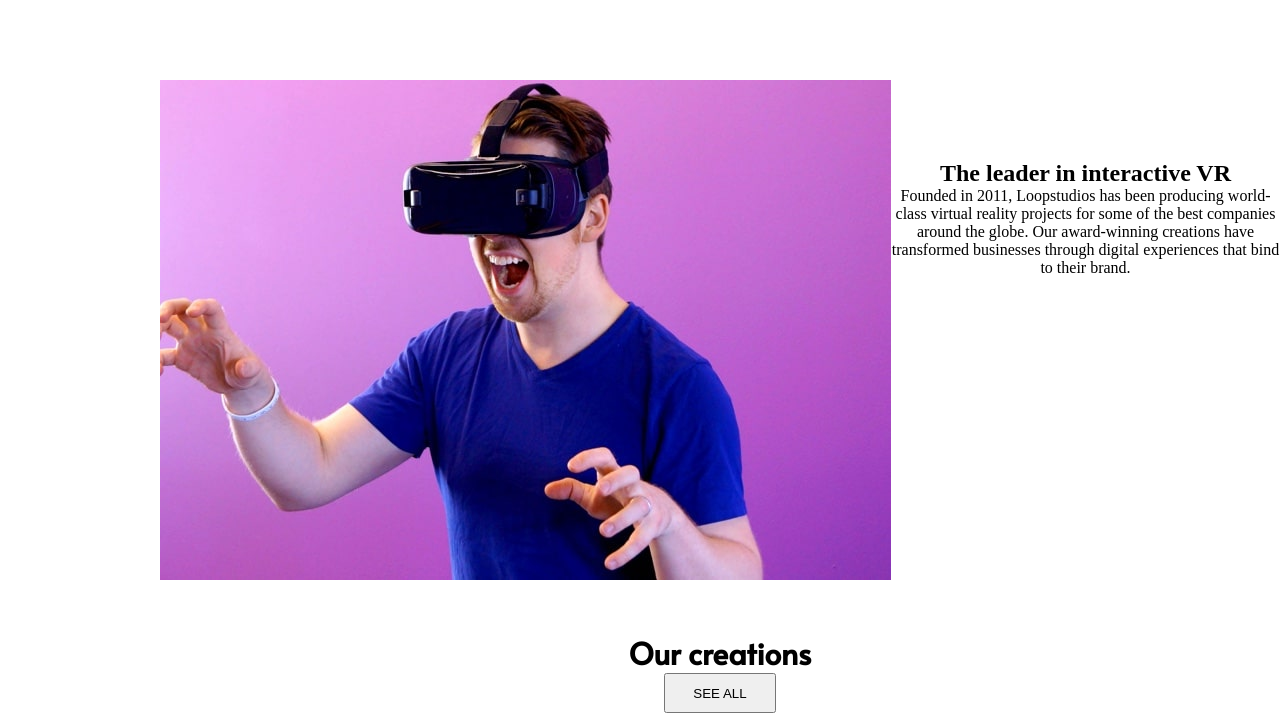
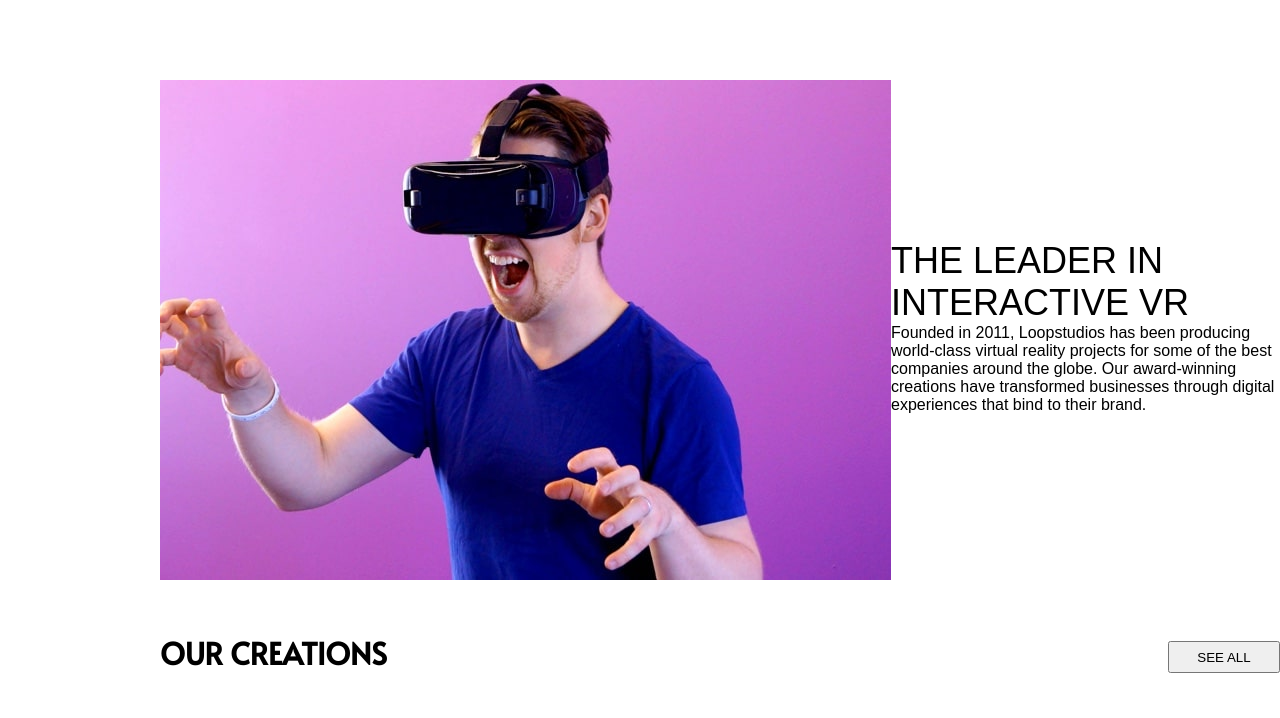
Before and after one commit to Ajeso/loopstudios-landing-page-main, a plain HTML site: page src/index.html in a window 1280 px wide. Shown: the part 640-1358 px from the top of the page. Drawn offline with Linux system fonts and the light colour scheme.

Commit message:
stylling

```diff
--- a/src/index.html
+++ b/src/index.html
@@ -9,18 +9,6 @@
   <link rel="icon" type="image/png" sizes="32x32" href="./images/favicon-32x32.png">
 
   <title>Frontend Mentor | Loopstudios landing page</title>
-
-
-  <!-- <style>
-    .attribution {
-      font-size: 11px;
-      text-align: center;
-    }
-
-    .attribution a {
-      color: hsl(228, 45%, 44%);
-    }
-  </style> -->
 </head>
 
 <body>
@@ -59,7 +47,7 @@
 
     <div class="mid">
       <h3>Our creations</h3>
-      <button class="btn">See all</button>
+      <input class="btn" type="button" value="SEE ALL" style="float: right;">
     </div>
 
     <section class=" display">
@@ -149,13 +137,6 @@
 
   </footer>
 
-
-
-
-  <div class="attribution">
-    Challenge by <a href="https://www.frontendmentor.io?ref=challenge" target="_blank">Frontend Mentor</a>.
-    Coded by <a href="#">Your Name Here</a>.
-  </div>
 </body>
 
 </html>
--- a/src/style.css
+++ b/src/style.css
@@ -1,3 +1,4 @@
+@import url('https://fonts.googleapis.com/css2?family=Alata&display=swap');
 @import url('https://fonts.googleapis.com/css2?family=Alata&display=swap');
 
 *{
@@ -6,10 +7,9 @@
     margin: 0;
 
 }
+
  .container{
-    text-align: center;
-
-    width:1440px;
+    width: 1440px;
 }
 
 .header{
@@ -36,6 +36,8 @@
 
  .navbar ul{
     text-align: right;
+
+    margin-top: -2rem;
 }
 
 ul li{
@@ -110,18 +112,40 @@ padding-left: 10rem;
 
 .bio{
 
-    padding-top:5rem;
+    padding-top:10rem;
+
+    /* font-family: 'Alata', sans-serif; */
+}
+.bio h2{
+    font-family: 'Josefin Sans', sans-serif;
+
+    font-size: 36px;
+
+    font-weight: 100;
+
+    text-transform: uppercase;
+
+}
+
+.bio p{
+    font-family: 'Josefin Sans', sans-serif;
 
 }
 
 .mid{
+    padding-top: 3rem;
+
+    padding-bottom: 3rem;
+
+    display: inline-block;
+
+    width: 100%;
+
     padding-left: 10rem;
 
     padding-right: 10rem;
 
-    padding-top: 3rem;
-
-    padding-bottom: 3rem;
+    clear: both;
 
 
 }
@@ -129,16 +153,17 @@ padding-left: 10rem;
 h3{
     font-size: 30px;
 
+    text-transform: uppercase;
+
     font-family: 'Alata', sans-serif;
 
 }
 .btn{
-
-    /* float: right; */
+    margin-top: -2rem;
 
     width: 10%;
 
-    height: 5vh;
+    height: 4vh;
 
     text-transform: uppercase;
 }
@@ -229,3 +254,15 @@ svg{
 footer ul{
     padding-top: 20px;
 }
+
+
+    @media  screen and (min-width: 321px) and (max-width: 734px) {
+      .image-container{
+        /* font-size: 13px;
+        display:flex;
+        flex-direction: column;
+        justify-content: center;
+        align-items: center; */
+
+    }
+}
```
